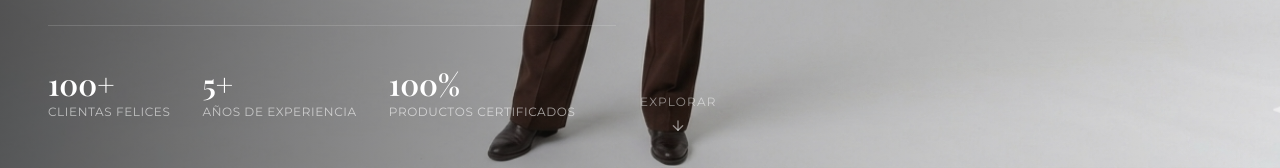
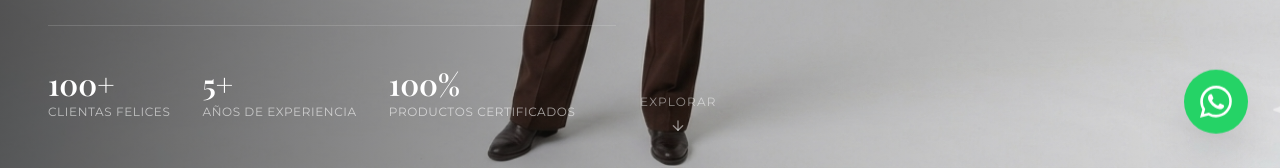
Before and after one commit to chinobustosdev/mary-kay-, a React (Vite) app: page / in a window 1280 px wide. Shown: the part 632-800 px from the top of the page. Built offline with nearby package versions, Linux system fonts and the light colour scheme; no server answers; a web font is replaced by a local one.

Commit message:
se agrego el boton de whatsapp

```diff
--- a/src/App.tsx
+++ b/src/App.tsx
@@ -7,6 +7,7 @@ import Testimonials from './components/Testimonials';
 import About from './components/About';
 import Footer from './components/Footer';
 import BookingModal from './components/BookingModal';
+import WhatsAppButton from './components/WhatsAppButton';
 
 function App() {
   const [modalOpen, setModalOpen] = useState(false);
@@ -24,6 +25,7 @@ function App() {
       <About />
       <Footer />
       <BookingModal isOpen={modalOpen} onClose={closeBooking} />
+      <WhatsAppButton />
     </div>
   );
 }
--- /dev/null
+++ b/src/components/WhatsAppButton.tsx
@@ -0,0 +1,30 @@
+import React from 'react';
+
+export default function WhatsAppButton() {
+  const phoneNumber = '5492615652189';
+  const message = 'Hola Daniela, me gustaría recibir más información sobre tus servicios de belleza.';
+  const whatsappUrl = `https://wa.me/${phoneNumber}?text=${encodeURIComponent(message)}`;
+
+  return (
+    <a
+      href={whatsappUrl}
+      target="_blank"
+      rel="noopener noreferrer"
+      className="fixed bottom-8 right-8 z-50 flex items-center justify-center w-16 h-16 bg-[#25D366] text-white rounded-full shadow-2xl transition-all duration-300 hover:scale-110 hover:shadow-[#25D366]/40 active:scale-95 group animate-float"
+      aria-label="Contactar por WhatsApp"
+    >
+      <svg
+        viewBox="0 0 24 24"
+        width="32"
+        height="32"
+        fill="currentColor"
+        xmlns="http://www.w3.org/2000/svg"
+      >
+        <path d="M17.472 14.382c-.297-.149-1.758-.867-2.03-.967-.273-.099-.471-.148-.67.15-.197.297-.767.966-.94 1.164-.173.199-.347.223-.644.075-.297-.15-1.255-.463-2.39-1.475-.883-.788-1.48-1.761-1.653-2.059-.173-.297-.018-.458.13-.606.134-.133.298-.347.446-.52.149-.174.198-.298.298-.497.099-.198.05-.371-.025-.52-.075-.149-.669-1.612-.916-2.207-.242-.579-.487-.5-.669-.51-.173-.008-.371-.01-.57-.01-.198 0-.52.074-.792.372-.272.297-1.04 1.016-1.04 2.479 0 1.462 1.065 2.875 1.213 3.074.149.198 2.096 3.2 5.077 4.487.709.306 1.262.489 1.694.625.712.227 1.36.195 1.871.118.571-.085 1.758-.719 2.006-1.413.248-.694.248-1.289.173-1.413-.074-.124-.272-.198-.57-.347m-5.421 7.403h-.004a9.87 9.87 0 01-5.031-1.378l-.361-.214-3.741.982.998-3.648-.235-.374a9.86 9.86 0 01-1.51-5.26c.001-5.45 4.436-9.884 9.888-9.884 2.64 0 5.122 1.03 6.988 2.898a9.825 9.825 0 012.893 6.994c-.003 5.45-4.437 9.884-9.885 9.884m8.413-18.297A11.815 11.815 0 0012.05 0C5.495 0 .16 5.335.157 11.892c0 2.096.547 4.142 1.588 5.945L0 24l6.335-1.662c1.72.937 3.659 1.432 5.631 1.432h.005c6.554 0 11.89-5.335 11.893-11.893a11.821 11.821 0 00-3.48-8.413z" />
+      </svg>
+      <span className="absolute right-full mr-4 bg-neutral-900 text-white text-xs px-3 py-2 rounded-lg opacity-0 group-hover:opacity-100 transition-opacity duration-300 whitespace-nowrap pointer-events-none">
+        ¿Necesitas ayuda? ¡Escríbeme!
+      </span>
+    </a>
+  );
+}
```
